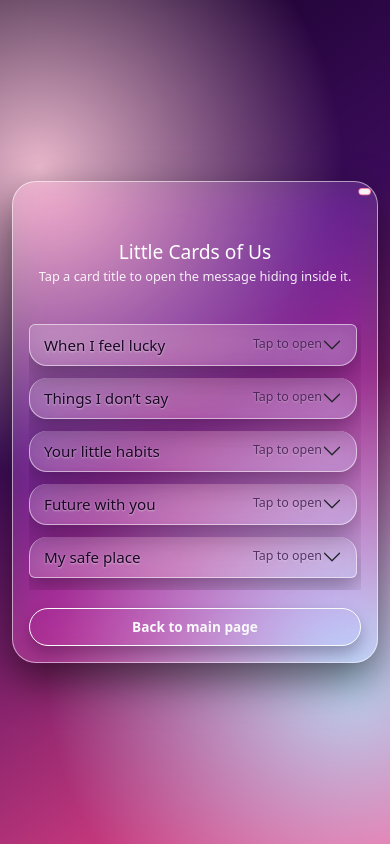
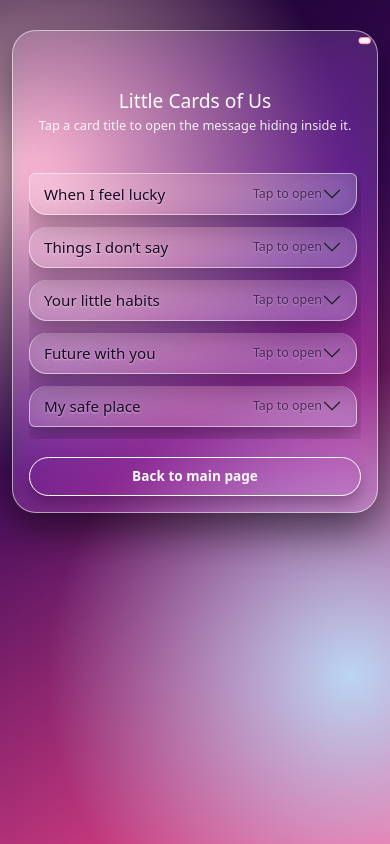
Before and after one commit to karthikramss2428/KaviBirthday, a plain HTML site: page cards.html in a window 390 px wide. Drawn offline with nearby package versions, Linux system fonts and the light colour scheme.

Commit message:
Fix mobile scrolling on next, memories, cards pages

```diff
--- a/cards.html
+++ b/cards.html
@@ -8,6 +8,16 @@
   <link href="https://cdn.jsdelivr.net/npm/bootstrap@5.3.3/dist/css/bootstrap.min.css" rel="stylesheet">
 
   <style>
+    * {
+      box-sizing: border-box;
+      margin: 0;
+      padding: 0;
+    }
+
+    html {
+      overflow-x: hidden;
+    }
+
     body {
       font-family: system-ui, -apple-system, BlinkMacSystemFont, "Segoe UI", sans-serif;
       min-height: 100vh;
@@ -20,6 +30,9 @@
         radial-gradient(circle at 90% 80%, rgba(186, 230, 255, 0.9) 0, rgba(186, 230, 255, 0) 40%),
         linear-gradient(145deg, #120022 0%, #3b0b5a 40%, #ff4b8b 100%);
       color: #fff;
+      overflow-y: auto;                     /* allow page scroll */
+      overflow-x: hidden;
+      -webkit-overflow-scrolling: touch;
     }
 
     .glass-card {
@@ -84,6 +97,7 @@
       overflow-y: auto;
       padding-right: 4px;
       margin-top: 8px;
+      -webkit-overflow-scrolling: touch;
     }
 
     .love-card {
@@ -145,6 +159,23 @@
       padding: 8px 14px;
       box-shadow: 0 8px 16px rgba(0, 0, 0, 0.28);
       white-space: nowrap;
+    }
+
+    /* mobile: let glass-card grow so translated text + button fit */
+    @media (max-width: 768px) {
+      body {
+        display: block;
+        align-items: flex-start;
+        justify-content: flex-start;
+        padding: 20px 12px;
+      }
+
+      .glass-card {
+        max-height: none;
+        min-height: auto;
+        margin-top: 10px;
+        margin-bottom: 10px;
+      }
     }
 
     @media (max-width: 600px) {
```
Also changed, not shown: memories.html (+25 -1 lines), next.html (+25 -1 lines).
